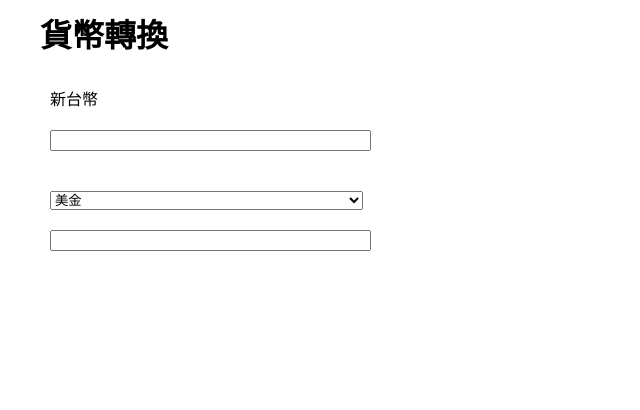
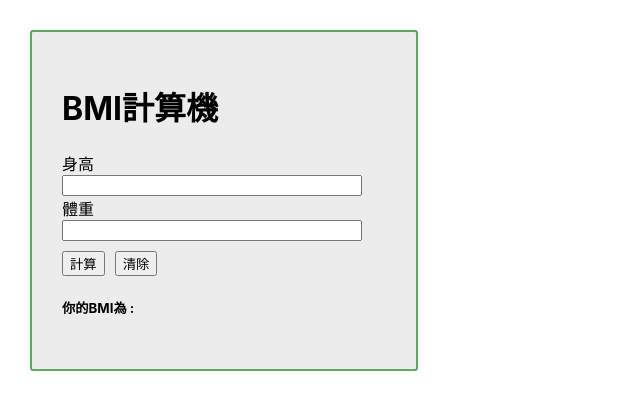
Before and after one commit to dackdada016/react-0108, a React (Create React App) app: page / in a window 1280 px wide. Shown: the top 410 px of the page, without its empty margins (0-640 px from the left). Built offline with nearby package versions, Linux system fonts and the light colour scheme.

Commit message:
BMI 計算機

```diff
--- /dev/null
+++ b/src/0113/3-0.練習題-BMI計算器/BMI.css
@@ -0,0 +1,25 @@
+
+#root{
+    margin:30px;
+    max-width: 30%;
+    background-color: rgb(236, 236, 236);
+    border: 2px solid rgb(94, 168, 94);
+    border-radius: 3px;
+}
+.card{
+    margin: 30px;
+    display: flex;
+    flex-direction: column;
+
+
+}
+.card>*{
+    max-width: 90%;
+    display: flex;
+}
+.btn{
+    margin-top: 10px;
+}
+.btn button{
+    margin-right: 10px;
+}
--- /dev/null
+++ b/src/0113/3-0.練習題-BMI計算器/BMI.js
@@ -0,0 +1,53 @@
+import { useState } from 'react'
+import './BMI.css'
+function BMI() {
+  const [myHeight, setMyHeight] = useState(0)
+  const [myWeight, setMyWeight] = useState(0)
+  const [myBMI, setMyBMI] = useState(0)
+
+  return (
+    <>
+      <div className="card">
+        <h1>BMI計算機</h1>
+        <label>身高</label>
+        <input
+          type="Number"
+          value={myHeight === 0 ? '' : myHeight}
+          onChange={(e) => {
+            setMyHeight(Number(e.target.value))
+          }}
+        />
+        <label>體重</label>
+        <input
+          type="Number"
+          value={myWeight === 0 ? '' : myWeight}
+          onChange={(e) => {
+            setMyWeight(Number(e.target.value))
+          }}
+        />
+        <div className="btn">
+          <button
+            onClick={() => {
+              const bmi = myWeight / Math.pow(myHeight / 100, 2)
+              setMyBMI(bmi)
+            }}
+          >
+            計算
+          </button>
+          <button
+            onClick={() => {
+              setMyHeight(0)
+              setMyWeight(0)
+              setMyBMI(0)
+            }}
+          >
+            清除
+          </button>
+        </div>
+        <h5>你的BMI為 : {myBMI > 0 ? myBMI.toFixed(1) : ''}</h5>
+      </div>
+    </>
+  )
+}
+
+export default BMI
--- a/src/App.js
+++ b/src/App.js
@@ -8,11 +8,12 @@
 // import Menu from './0110/練習 選單點取/Menu'
 // import Exam2 from './0110/5-0.練習題-物件陣列處理練習/Exam2'
 // import HTML5Form from './0113/HTML5Form/HTML5Form'
-import Exchange from './0113/2-0.練習題-貨幣轉換/Exchange'
+// import Exchange from './0113/2-0.練習題-貨幣轉換/Exchange'
+import BMI from './0113/3-0.練習題-BMI計算器/BMI'
 function App() {
   return (
     <>
-      <Exchange />
+      <BMI />
       {/* <Login /> */}
     </>
   )
```
Also changed, not shown: src/0113/3-0.練習題-BMI計算器/README.md (added).
